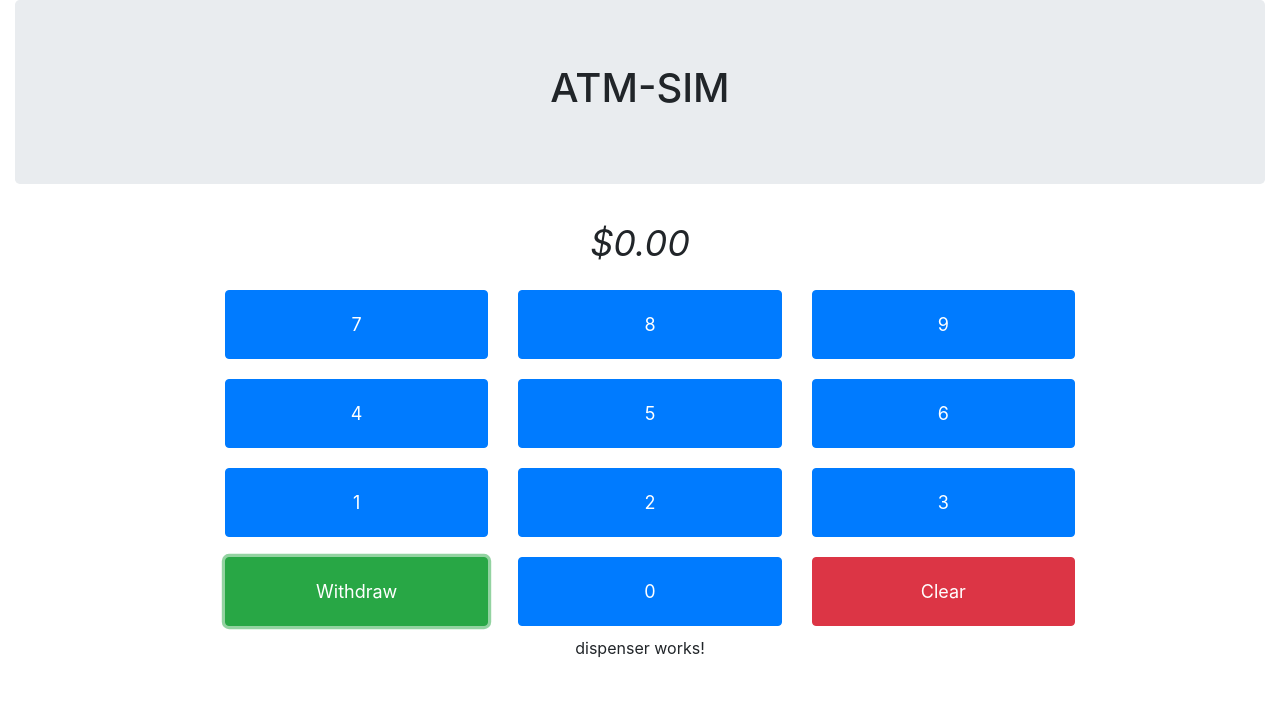
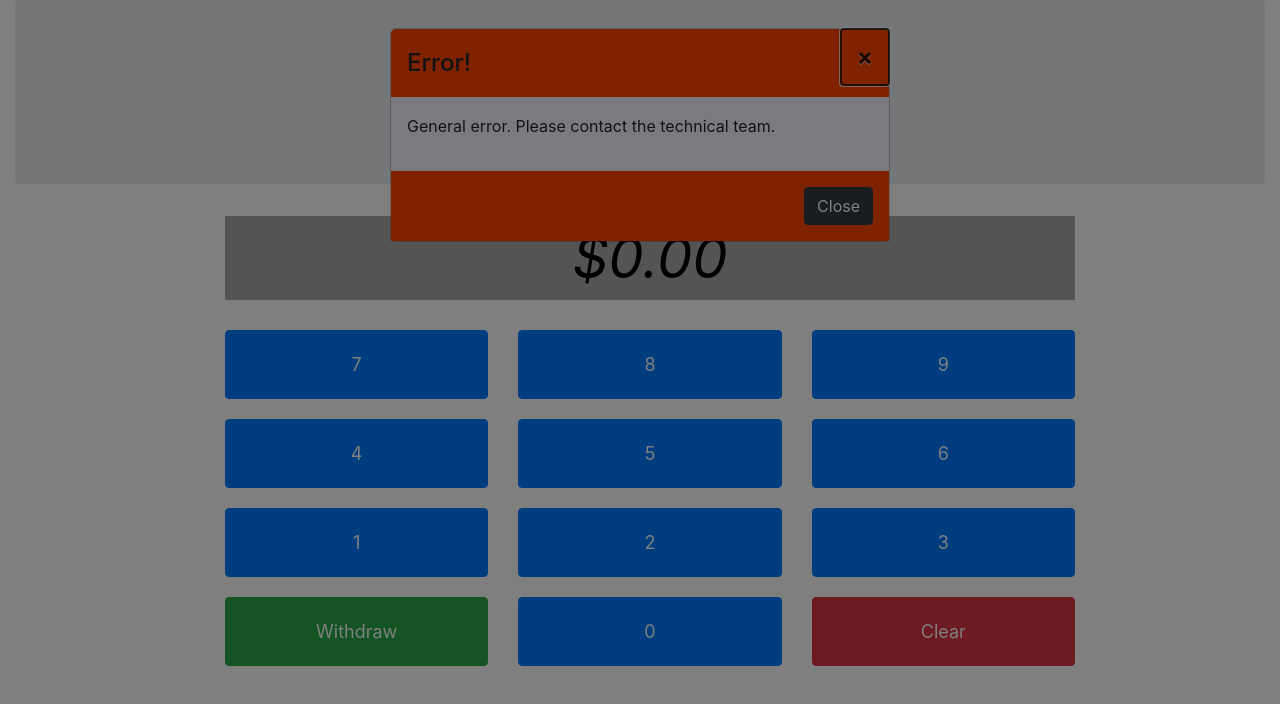
Before and after one commit to JBGoldberg/atm-sim, an Angular app in the folder webclient/: page / in a window 1280 px wide. Both pictures are taken after a click on the button "Withdraw". Shown: the top 704 px of the page. Built offline with nearby package versions, Linux system fonts and the light colour scheme; no server answers.

Commit message:
dialog to show error messages

```diff
--- a/webclient/package.json
+++ b/webclient/package.json
@@ -21,6 +21,7 @@
     "@angular/platform-browser": "^5.2.0",
     "@angular/platform-browser-dynamic": "^5.2.0",
     "@angular/router": "^5.2.0",
+    "@ng-bootstrap/ng-bootstrap": "^1.1.0",
     "bootstrap": "^4.0.0",
     "core-js": "^2.4.1",
     "font-awesome": "^4.7.0",
--- a/webclient/src/app/app.component.css
+++ b/webclient/src/app/app.component.css
@@ -1,5 +1,7 @@
 .display {
-  font-size: 36px;
+  font-size: 56px;
   font-style: italic;
-  margin: 0px 10px 10px 10px;
+  margin: 10px 190px 20px 210px;
+  background-color: darkgray;
+  color: black;
 }
--- a/webclient/src/app/app.component.html
+++ b/webclient/src/app/app.component.html
@@ -12,8 +12,4 @@
     <atm-keyboard (onEvent)="onKeyboardPress($event)"></atm-keyboard>
   </div>
 
-
-  <div>
-    <atm-dispenser></atm-dispenser>
-  </div>
 </div>
--- a/webclient/src/app/app.component.ts
+++ b/webclient/src/app/app.component.ts
@@ -1,6 +1,10 @@
 import { Component } from '@angular/core';
 
+import { NgbModal, ModalDismissReasons } from '@ng-bootstrap/ng-bootstrap';
+
 import { AtmService } from './atm.service';
+import { ErrorComponent } from './error/error.component';
+import { DispenserComponent } from './dispenser/dispenser.component';
 
 @Component({
   selector: 'atm-root',
@@ -10,32 +14,69 @@ import { AtmService } from './atm.service';
 export class AppComponent {
   amount: number = 0;
 
-  constructor( private atmService: AtmService ) { }
+  constructor(
+    private atmService: AtmService,
+    private modalService: NgbModal
+  ) { }
 
   onKeyboardPress(signal: number): void {
 
-    switch(signal) {
+    switch (signal) {
       case -2:
-      this.amount = 0;
-      break;
+        this.amount = 0;
+        break;
 
       case -1:
-      this.onProcess();
-      break;
+        this.onProcess();
+        break;
 
       default:
-      this.amount = parseInt(`${this.amount}${signal}`);
+        this.amount = parseInt(`${this.amount}${signal}`);
     }
   }
 
   onProcess() {
-    console.log("Process!!!", this.atmService)
-    this.atmService.withdraw(this.amount).subscribe( _result => {
 
-      console.log("Result:", _result)
+    this.atmService.withdraw(this.amount).subscribe(
+      _result => {
 
-    })
+        this.modalService.open(DispenserComponent)
+          .componentInstance.money = _result
 
+        this.amount = 0
 
+      },
+      _error => {
+
+        switch (_error.error.exception) {
+          case 'NoteUnavailableException':
+            this.modalService.open(ErrorComponent)
+              .componentInstance.message = 'There is no notes in the ATM to fullfil your request!'
+
+            break;
+
+          case 'InvalidArgumentException':
+            this.modalService.open(ErrorComponent)
+              .componentInstance.message = "The amount requested isn't valid."
+            break;
+
+          default:
+            this.modalService.open(ErrorComponent)
+              .componentInstance.message = 'General error. Please contact the technical team.'
+        }
+      }
+    )
+  }
+
+  open(signal) {
+    this.modalService.open(signal).result.then((result) => {
+      // this.closeResult = `Closed with: ${result}`;
+      console.log("Inside modal open function")
+
+    }, (reason) => {
+      // this.closeResult = `Dismissed ${this.getDismissReason(reason)}`;
+
+      console.log("Inside reason callback")
+    });
   }
 }
--- a/webclient/src/app/app.module.ts
+++ b/webclient/src/app/app.module.ts
@@ -1,23 +1,33 @@
 import { BrowserModule } from '@angular/platform-browser';
 import { NgModule } from '@angular/core';
+
 import { HttpClientModule } from '@angular/common/http';
+
+import {NgbModule} from '@ng-bootstrap/ng-bootstrap';
 
 import { AtmService } from './atm.service';
 
 import { AppComponent } from './app.component';
 import { KeyboardComponent } from './keyboard/keyboard.component';
 import { DispenserComponent } from './dispenser/dispenser.component';
+import { ErrorComponent } from './error/error.component';
 
 
 @NgModule({
   declarations: [
     AppComponent,
     KeyboardComponent,
+    DispenserComponent,
+    ErrorComponent
+  ],
+  entryComponents: [
+    ErrorComponent,
     DispenserComponent
   ],
   imports: [
     BrowserModule,
-    HttpClientModule
+    HttpClientModule,
+    NgbModule.forRoot()
   ],
   providers: [AtmService],
   bootstrap: [AppComponent]
--- /dev/null
+++ b/webclient/src/app/error/error.component.css
@@ -0,0 +1,11 @@
+.modal-header {
+  background-color: orangered;
+}
+
+.modal-body {
+  background-color: GhostWhite;
+}
+
+.modal-footer {
+  background-color: orangered;
+}
--- /dev/null
+++ b/webclient/src/app/error/error.component.html
@@ -0,0 +1,13 @@
+
+  <div class="modal-header">
+    <h4 class="modal-title">Error!</h4>
+    <button type="button" class="close" aria-label="Close" (click)="onClose()">
+      <span aria-hidden="true">&times;</span>
+    </button>
+  </div>
+  <div class="modal-body">
+    <p>{{message}}</p>
+  </div>
+  <div class="modal-footer">
+    <button type="button" class="btn btn-dark" (click)="onClose()">Close</button>
+  </div>
--- /dev/null
+++ b/webclient/src/app/error/error.component.ts
@@ -0,0 +1,66 @@
+import { Component, OnInit } from '@angular/core';
+
+import {NgbModal, ModalDismissReasons, NgbActiveModal } from '@ng-bootstrap/ng-bootstrap';
+
+@Component({
+  selector: 'atm-error',
+  templateUrl: './error.component.html',
+  styleUrls: ['./error.component.css']
+})
+export class ErrorComponent implements OnInit {
+
+  message: string = 'An error was happen. :('
+
+  constructor( public modalActive: NgbActiveModal ) { }
+
+  ngOnInit() {
+    console.log("Modal:")
+  }
+
+  onClose() {
+    this.modalActive.close();
+  }
+
+}
+
+
+// export class OkCancelDialogComponent implements OnInit {
+
+//   proceed: boolean;
+//   message: string = 'Please define message when calling the DIALOG';
+//   title: string = 'Please define title when calling the DIALOG';
+
+//   showYesNoControl = false;
+//   showOkControl = false;
+
+//   constructor(
+//     public dialogRef: MatDialogRef<OkCancelDialogComponent>,
+//     @Inject(MAT_DIALOG_DATA) public data: any
+//   ) { }
+
+//   ngOnInit() {
+//     this.message = this.data.message;
+//     this.title = this.data.title;
+
+//     switch (this.data.dialog_type) {
+
+//       case 'ok-dialog':
+//         this.showOkControl = true;
+//         break;
+
+//       case 'yes-no-dialog':
+//       default:
+//         this.showYesNoControl = true;
+//     }
+
+//   }
+
+//   chooseProceed() {
+//     this.dialogRef.close(true);
+//   }
+
+//   chooseCancel() {
+//     this.dialogRef.close(false);
+//   }
+
+// }
```
Also changed, not shown: 2 other files (tests, documents, lock files or other folders).
